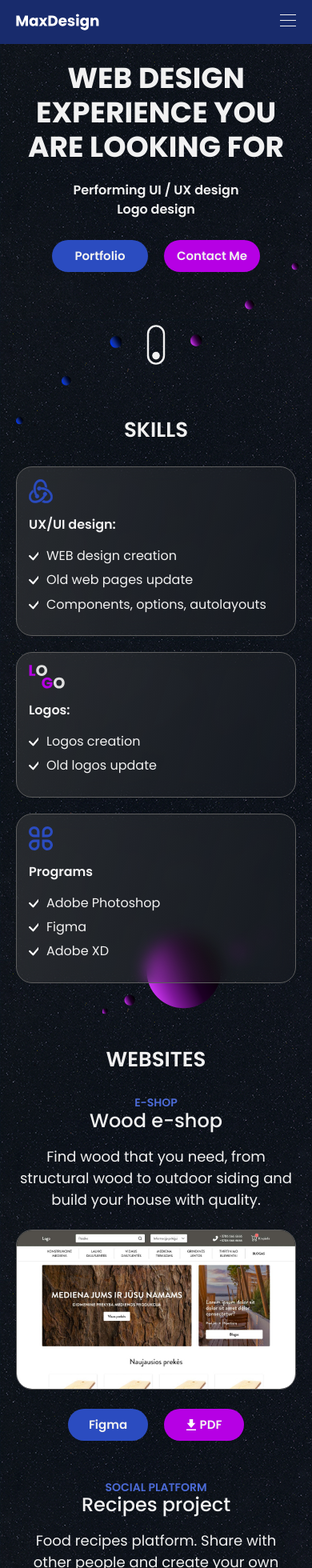
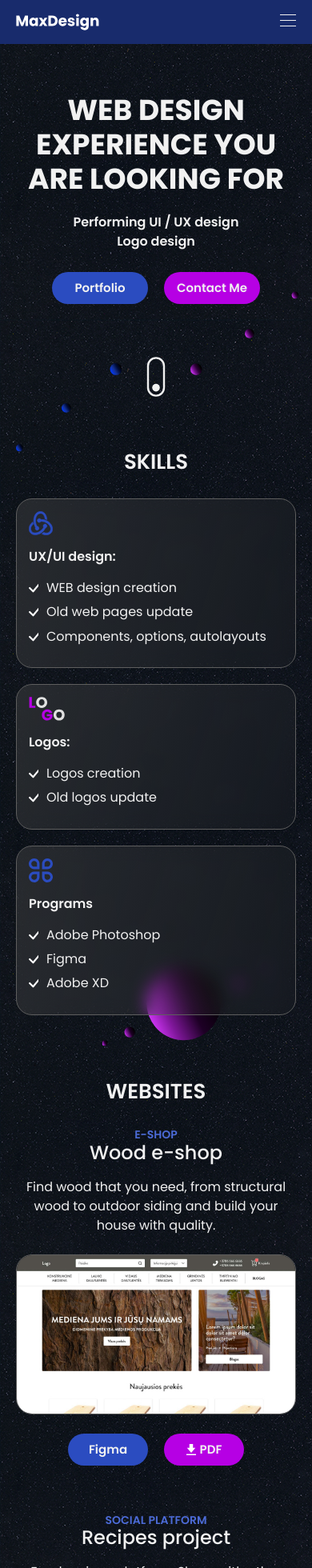
Before and after one commit to mateholik/design-portfolio, a Vue app: page / in a window 390 px wide. Shown: the top 1960 px of the page at 80% size. Built offline with nearby package versions, Linux system fonts and the light colour scheme.

Commit message:
mobile spacings

```diff
--- a/src/assets/scss/style.scss
+++ b/src/assets/scss/style.scss
@@ -204,7 +204,7 @@ header {
     max-width: 111rem;
     margin: 19rem auto 3.2rem;
     @include phone {
-      margin-top: 4.6rem;
+      margin-top: 8.6rem;
       font-size: 3.6rem;
       margin-bottom: 2rem;
     }
@@ -392,7 +392,7 @@ header {
           width: 100%;
           max-width: 40rem;
           margin: auto;
-          margin-bottom: 5rem;
+          margin-bottom: 6rem;
           text-align: center;
         }
       }
@@ -426,6 +426,9 @@ header {
       p {
         margin-bottom: 2.4rem;
         font-size: 1.8rem;
+        @include phone {
+          font-size: 1.6rem;
+        }
       }
       .img-wrapper {
         height: 30rem;
--- a/src/views/Home.vue
+++ b/src/views/Home.vue
@@ -469,7 +469,7 @@
           </div>
         </div>
         <div class="wrapper cool-border">
-          <di class="left">
+          <div class="left">
             <div class="title">ABOUT ME</div>
             <p>
               I am a meticulous and ambitious UX/UI designer, who is looking for
@@ -478,7 +478,7 @@
               beautiful for yourself or your company, please get in touch with
               me.
             </p>
-          </di>
+          </div>
           <div class="right">
             <div class="price">PRICE</div>
             <div class="rate">10 €/h</div>
```
